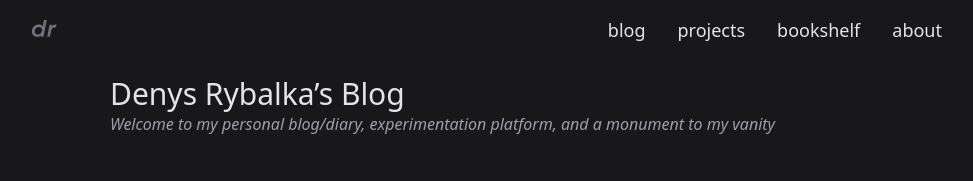
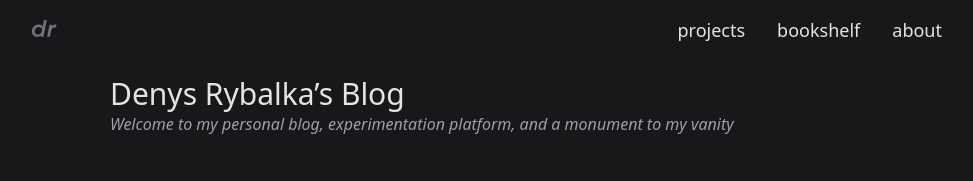
Before and after one commit to drybalka/personal-website, an Astro site: page / in a window 1280 px wide. Shown: the top 181 px of the page, without its empty margins (146-1119 px from the left). Built offline with nearby package versions, Linux system fonts and the light colour scheme; Astro itself is replaced by a stand-in of ours; some packages are replaced by stand-ins of ours.

Commit message:
Do minor improvements

```diff
--- a/package.json
+++ b/package.json
@@ -10,12 +10,12 @@
   },
   "dependencies": {
     "@tailwindcss/typography": "^0.5.16",
-    "@tailwindcss/vite": "^4.1.8",
-    "astro": "^5.8.1",
+    "@tailwindcss/vite": "^4.1.10",
+    "astro": "^5.9.3",
     "rehype-katex": "^7.0.1",
     "remark-math": "^6.0.0",
     "sharp": "^0.34.2",
-    "tailwindcss": "^4.1.8"
+    "tailwindcss": "^4.1.10"
   },
   "devDependencies": {
     "prettier": "^3.5.3",
--- a/src/layouts/Layout.astro
+++ b/src/layouts/Layout.astro
@@ -31,7 +31,6 @@ const { title, description } = Astro.props;
         <Logo class="h-full fill-zinc-500 p-4 hover:fill-zinc-400" />
       </a>
       <nav class="mx-4 flex justify-end">
-        <HeaderButton href="/">blog</HeaderButton>
         <HeaderButton href="/projects">projects</HeaderButton>
         <HeaderButton href="/bookshelf">bookshelf</HeaderButton>
         <HeaderButton href="/about">about</HeaderButton>
--- a/src/pages/index.astro
+++ b/src/pages/index.astro
@@ -7,7 +7,7 @@ blog.sort((a, b) => b.data.date.getTime() - a.data.date.getTime());
 
 <Layout
   title="Denys Rybalka’s Blog"
-  description="Welcome to my personal blog/diary, experimentation platform, and a monument to my vanity"
+  description="Welcome to my personal blog, experimentation platform, and a monument to my vanity"
 >
   <div class="grid grid-cols-1 gap-8 md:grid-cols-2 md:gap-16">
     {
```
Also changed, not shown: pnpm-lock.yaml.
